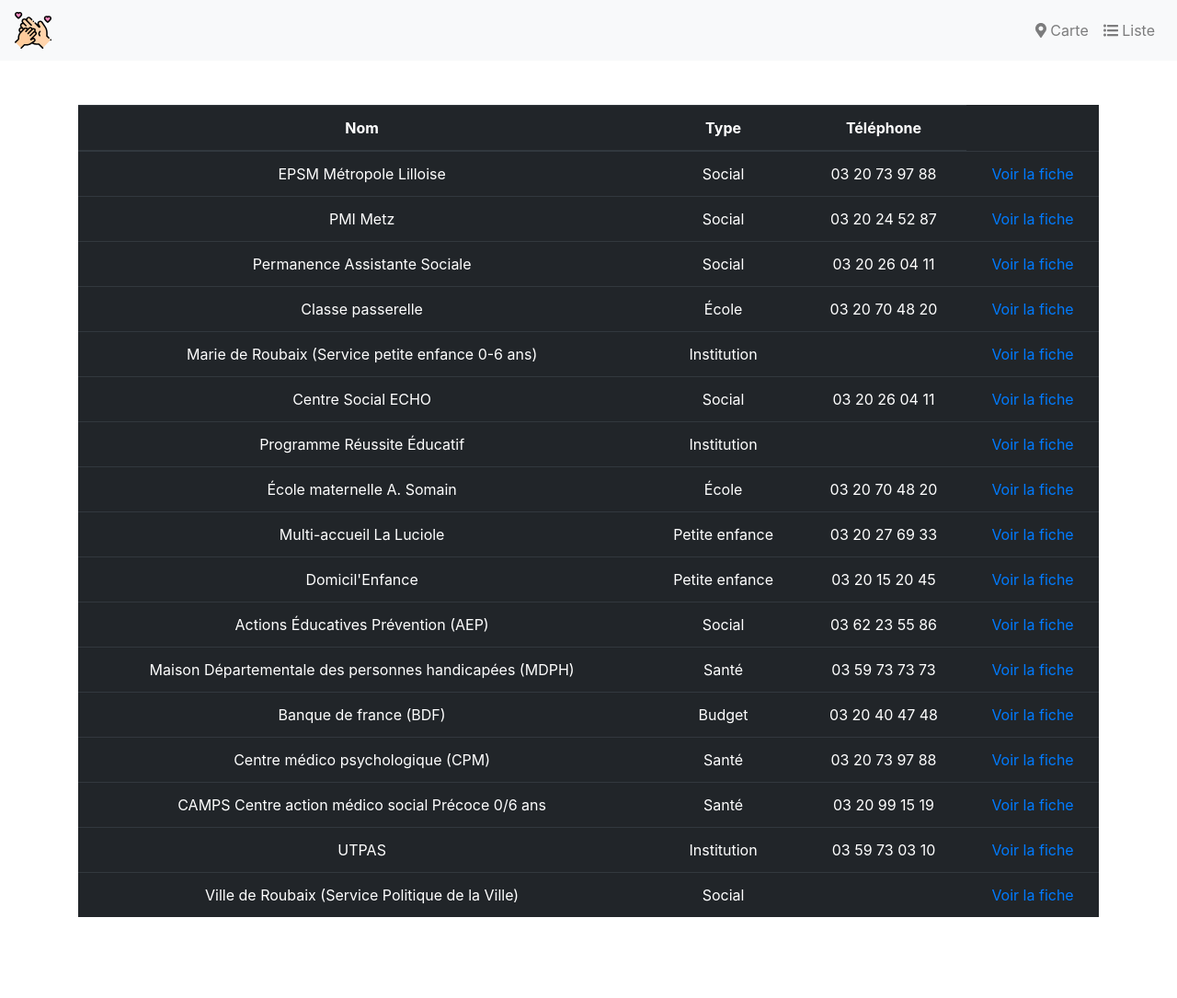
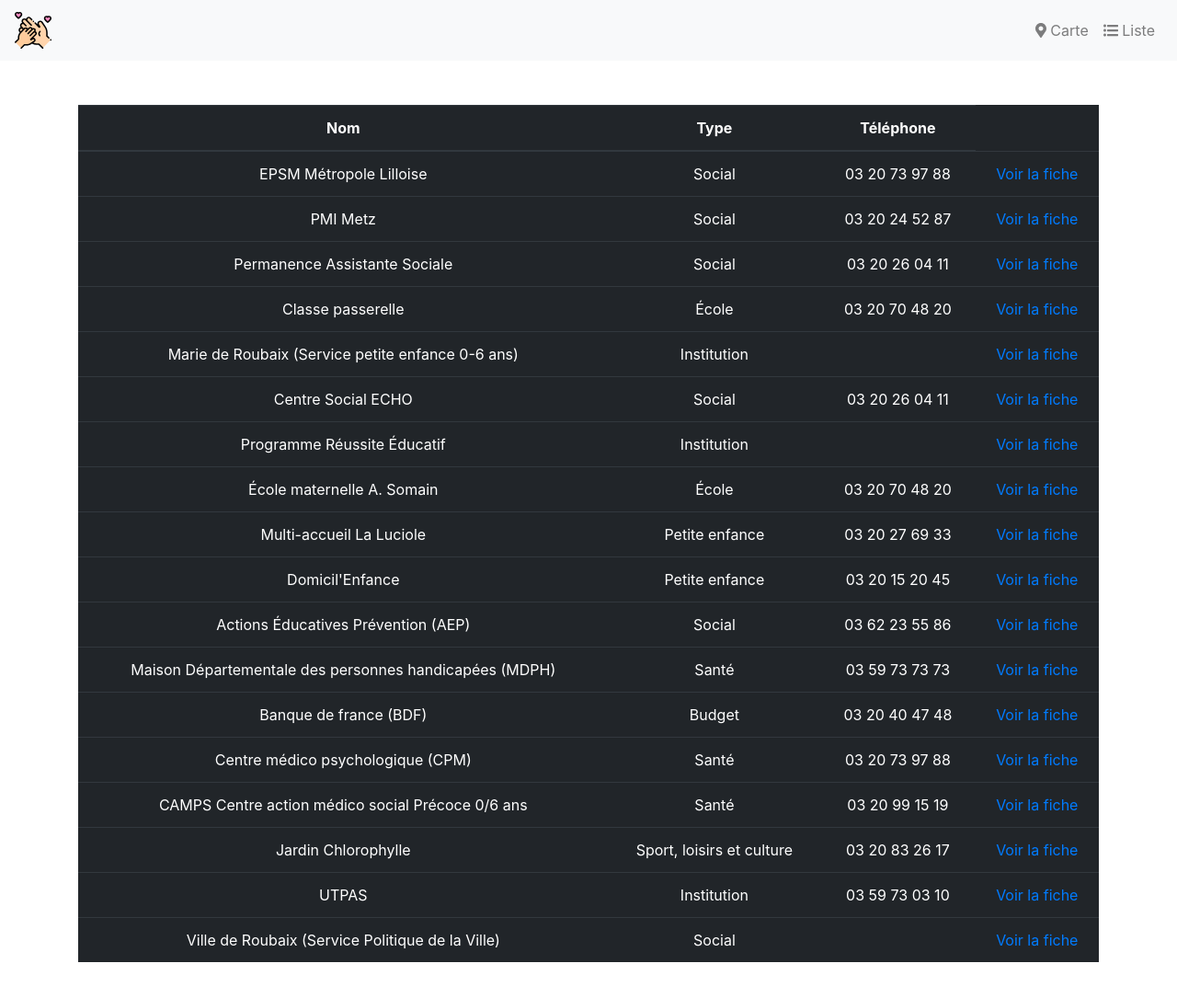
Before and after one commit to commissionparentalite/commissionparentalite.github.io, a Jekyll site: the page built from list.html, in a window 1280 px wide and 1094 px high. Shown: the top 1085 px of the window at 92% size. Built offline with Jekyll 4.4.1, drawn with Linux system fonts in a browser that asks for light colours; nearby versions of some CDN libraries; some of the changed lines change nothing that is shown.

Commit message:
Update from Forestry.io - Updated jardin-chlorophylle.md

```diff
--- a/_membres/jardin-chlorophylle.md
+++ b/_membres/jardin-chlorophylle.md
@@ -3,6 +3,25 @@
 layout: post
 desc: true
 date: 2018-09-10 14:13:58 +0000
-published: false
+name: Jardin Chlorophylle
+type: Sport, loisirs et culture
+rue: 315 grand rue
+ville: Roubaix
+cp: 59100
+phone: 03 20 83 26 17
+image: ''
+logo: ''
+keywords: []
+contacts:
+- mail: 'jardindechlorophylle@grandanglesiae.fr   '
+  phone: ''
+  name: Christophe Hurel
 
 ---
+## Missions
+
+* Proposer un lieu de vie « espace nature ».
+* Accueillir des familles et des structures.
+* Animer des activités sur des thèmes nature et environnement
+
+_Du lundi au vendredi de 9h à12h et de 13h30 à 17h. Le 1er samedi du mois de mars à octobre._
```
